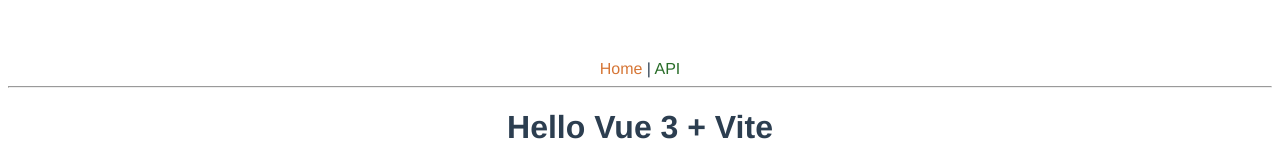
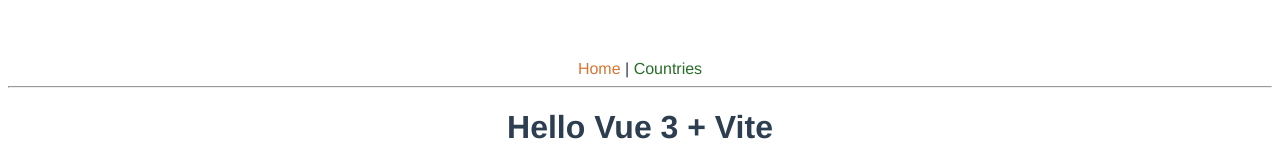
Before and after one commit to mrchoke/workshop-mar2022-vue3, a Vue app: page / in a window 1280 px wide. Shown: the top 160 px of the page. Built offline with nearby package versions, Linux system fonts and the light colour scheme.

Commit message:
Change Api to Countries to avoid confusion

```diff
--- a/src/App.vue
+++ b/src/App.vue
@@ -2,7 +2,7 @@
   <div>
     <router-link :to="{ name: 'Home' }" class="link"> Home </router-link>
     |
-    <router-link :to="{ name: 'Api' }" class="link"> API </router-link>
+    <router-link :to="{ name: 'Countries' }" class="link"> Countries </router-link>
     <hr />
   </div>
   <div>
--- a/src/router.js
+++ b/src/router.js
@@ -1,10 +1,10 @@
 import { createRouter, createWebHistory } from 'vue-router'
 import Home from './pages/Home.vue'
-import Api from './pages/Api.vue'
+import Countries from './pages/Countries.vue'
 
 const routes = [
   { path: '/', name: "Home", component: Home },
-  { path: '/api', name: "Api", component: Api },
+  { path: '/countries', name: "Countries", component: Countries },
 ]
 
 const router = createRouter({
```
Also changed, not shown: src/pages/Countries.vue (renamed from src/pages/Api.vue).
